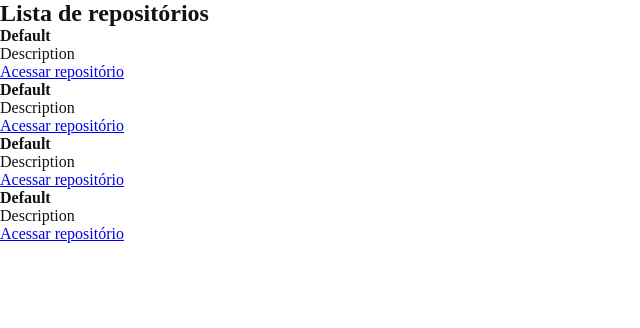
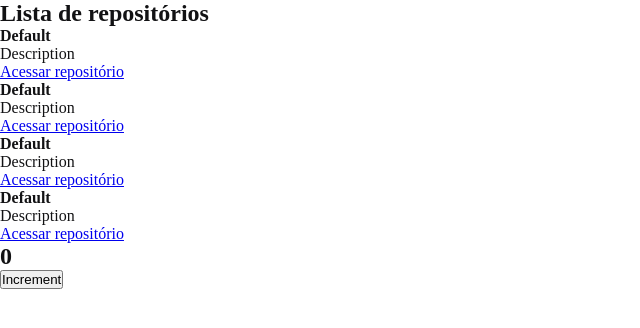
Before and after one commit to IagoOlraSantos/repos-react-js, a React app: page / in a window 1280 px wide. Shown: the top 328 px of the page, without its empty margins (0-640 px from the left). Built offline with nearby package versions, Linux system fonts and the light colour scheme; the HTML template or start-up script is replaced by a standard one.

Commit message:
hook useState

```diff
--- a/src/App.jsx
+++ b/src/App.jsx
@@ -1,6 +1,12 @@
-import { RepositoryList } from './components/RespositoryList'
-import './styles/global.scss'
+import { Counter } from "./components/Counter";
+import { RepositoryList } from "./components/RespositoryList";
+import "./styles/global.scss";
 
 export function App() {
-  return <RepositoryList />
+  return (
+    <>
+      <RepositoryList />
+      <Counter />
+    </>
+  );
 }
--- /dev/null
+++ b/src/components/Counter.jsx
@@ -0,0 +1,18 @@
+import { useState } from "react";
+
+export function Counter() {
+  const [counter, setCounter] = useState(0);
+
+  function increment() {
+    setCounter(counter + 1);
+  }
+
+  return (
+    <div>
+      <h2>{counter}</h2>
+      <button type="button" onClick={increment}>
+        Increment
+      </button>
+    </div>
+  );
+}
```
